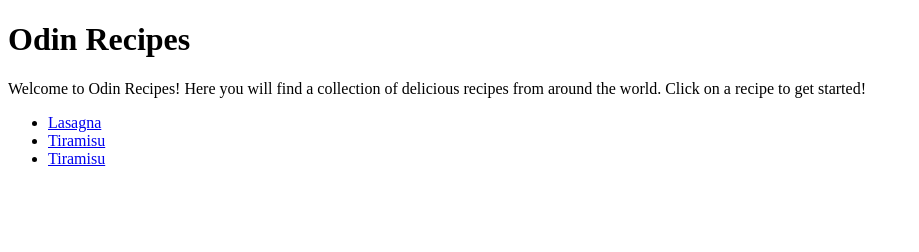
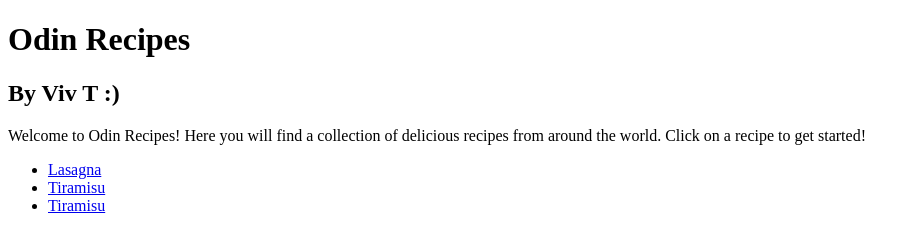
Before and after one commit to vivektrivedy/odin-recipes, a plain HTML site: page index.html in a window 1280 px wide. Shown: the whole page, without its empty margins (0-919 px from the left). Drawn offline with Linux system fonts and the light colour scheme.

Commit message:
i made this line

```diff
--- a/index.html
+++ b/index.html
@@ -7,6 +7,7 @@
 </head>
 <body>
     <h1>Odin Recipes</h1>
+    <h2>By Viv T :)</h2>
     <p>Welcome to Odin Recipes! Here you will find a collection of delicious recipes from around the world. Click on a recipe to get started!</p>
     <ul>
         <li><a href="recipes/lasagna.html">Lasagna</a></li>
```
